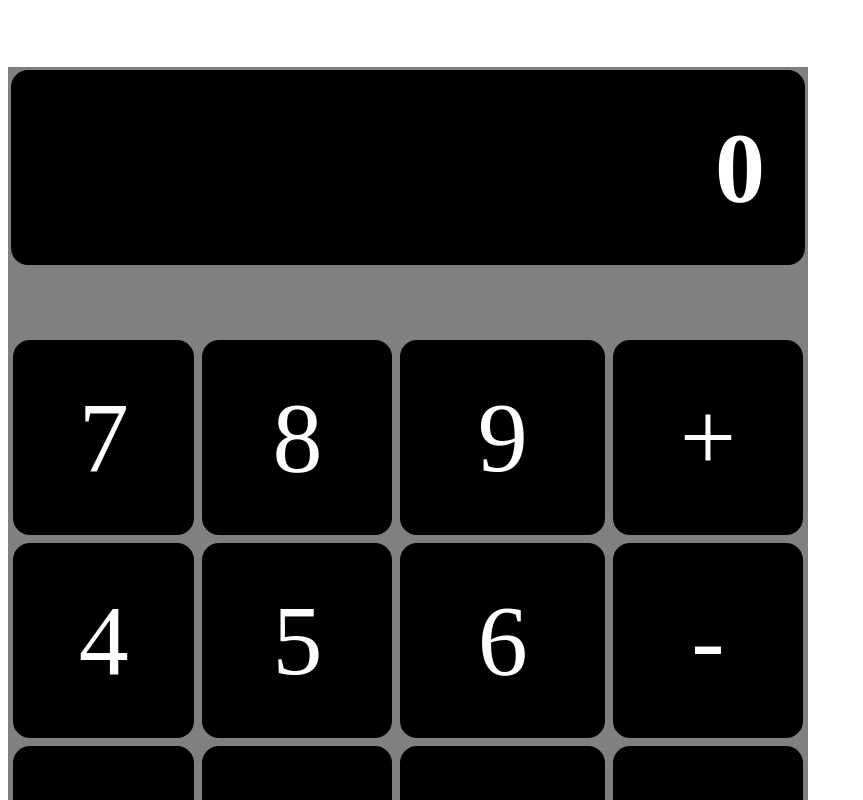
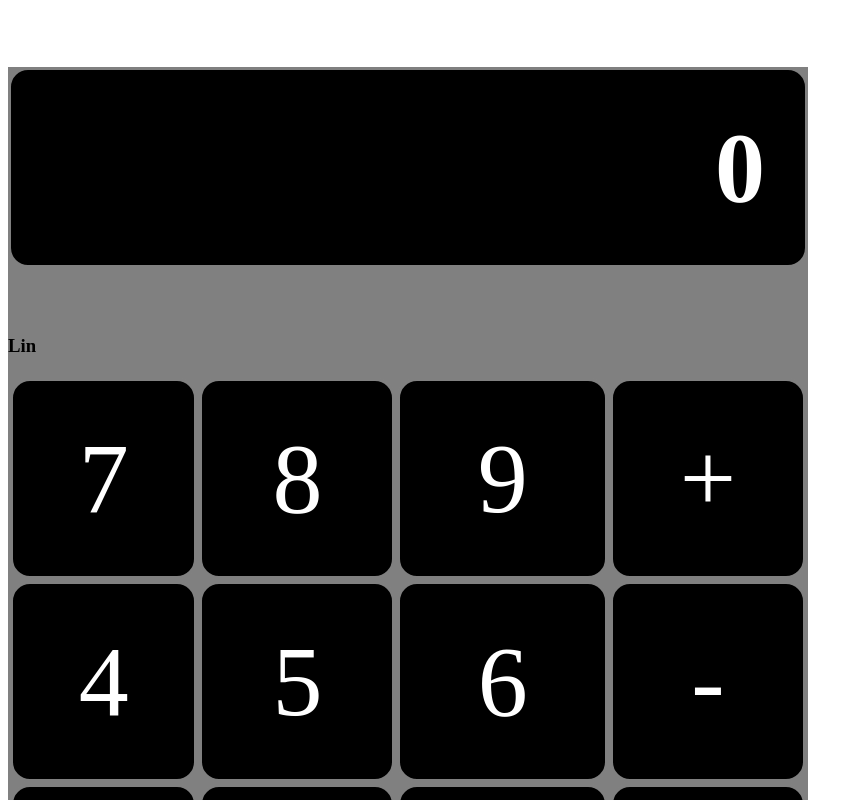
Before and after one commit to pnguyen1912/calculator, a plain HTML site: page index.html in a window 1280 px wide. Shown: the top 800 px of the page, without its empty margins (0-863 px from the left). Drawn offline with Linux system fonts and the light colour scheme.

Commit message:
add h3 for testing

```diff
--- a/index.html
+++ b/index.html
@@ -34,6 +34,7 @@
 <body>
   <div style="width: 800px; background-color: gray;">
     <h1 id='linlin'>0</h1>
+    <h3>Lin</h3>
     <table style="width: 800px">
       <tr>
         <td>7</td>
```
